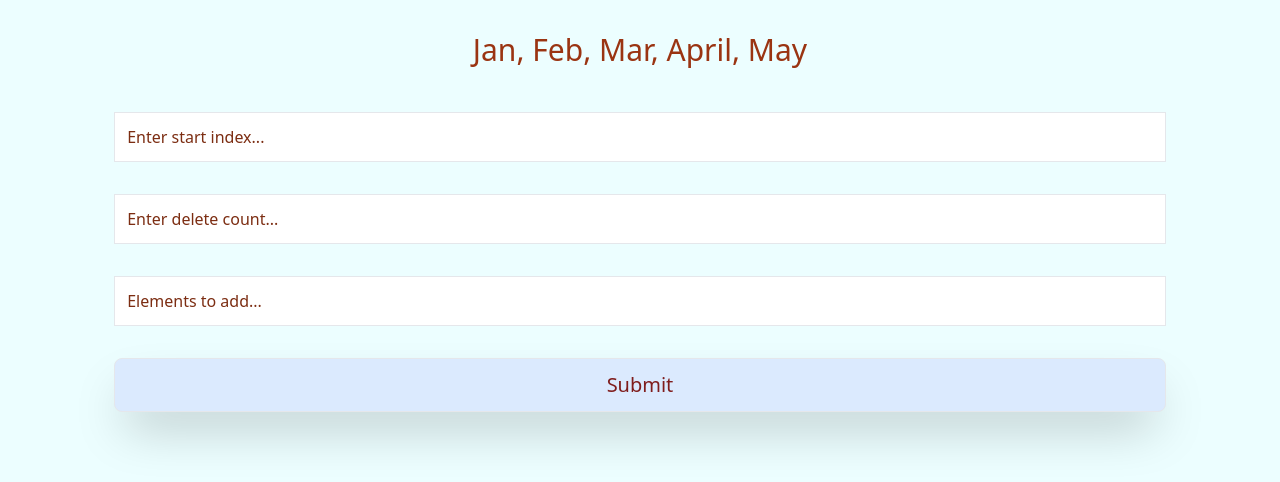
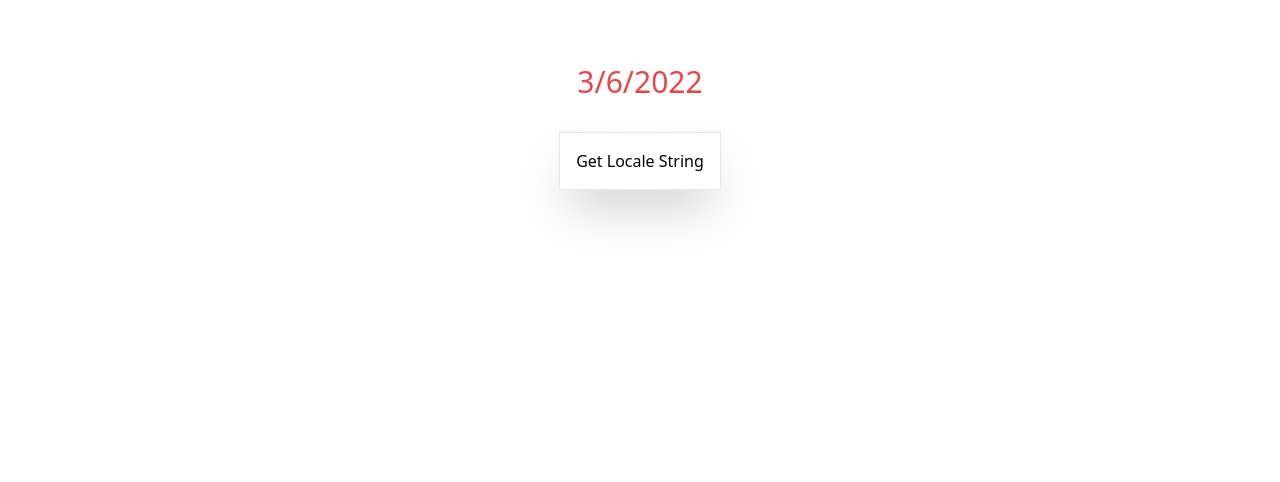
Before and after one commit to xiraynedev/fundamentals, a React app: page / in a window 1280 px wide. Shown: the top 482 px of the page. Built offline with nearby package versions, Linux system fonts and the light colour scheme.

Commit message:
add ToLocaleString component

```diff
--- /dev/null
+++ b/src/components/Array/ToLocaleString/ToLocaleString.tsx
@@ -0,0 +1,27 @@
+import {FC, useState} from 'react';
+
+export const ToLocaleString: FC = () => {
+
+  const [date, setDate] = useState(new Date());
+  const [newDate, setNewDate] = useState<Date>();
+
+  const handleClick = () => {
+    const currentDate = new Date();
+    setNewDate(currentDate);
+  };
+
+  return (
+    <>
+      <div className='flex flex-col justify-center items-center mt-8'>
+          {
+            newDate
+            ? <p className='text-3xl text-red-500 mt-8'>{newDate.toLocaleString()}</p>
+            : <p className='text-3xl text-red-500 mt-8'>{date.toLocaleDateString()}</p>
+          }
+        <button
+          onClick={handleClick}
+          className='border shadow-2xl p-4 mt-8'>Get Locale String</button>
+      </div>
+    </>
+  );
+};
--- a/src/components/Container/Container.tsx
+++ b/src/components/Container/Container.tsx
@@ -1,8 +1,8 @@
-import {FC} from 'react';
-import {Splice} from '../Array/Splice/Splice';
+import {FC, useState} from 'react';
+import {ToLocaleString} from '../Array/ToLocaleString/ToLocaleString';
 
 export const Container: FC = () => {
   return (
-    <Splice />
+    <ToLocaleString />
   );
 };
```
